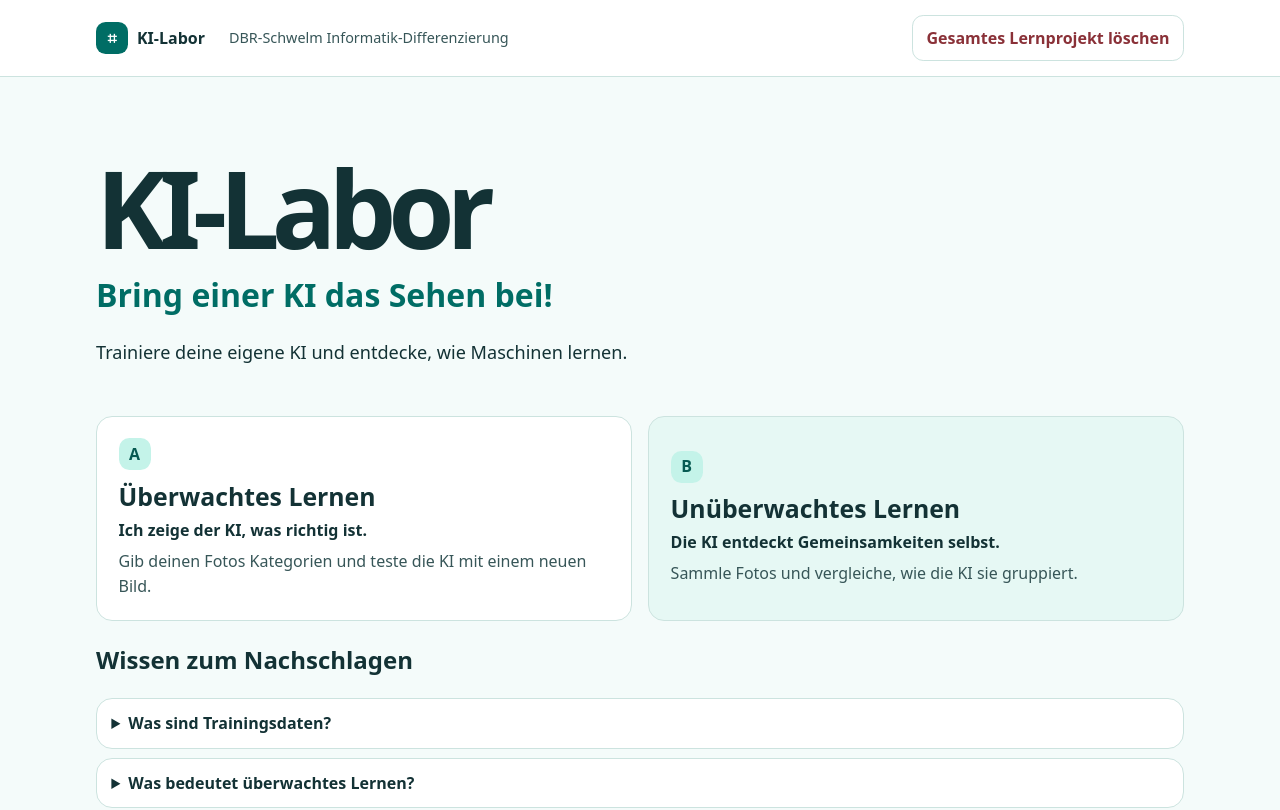
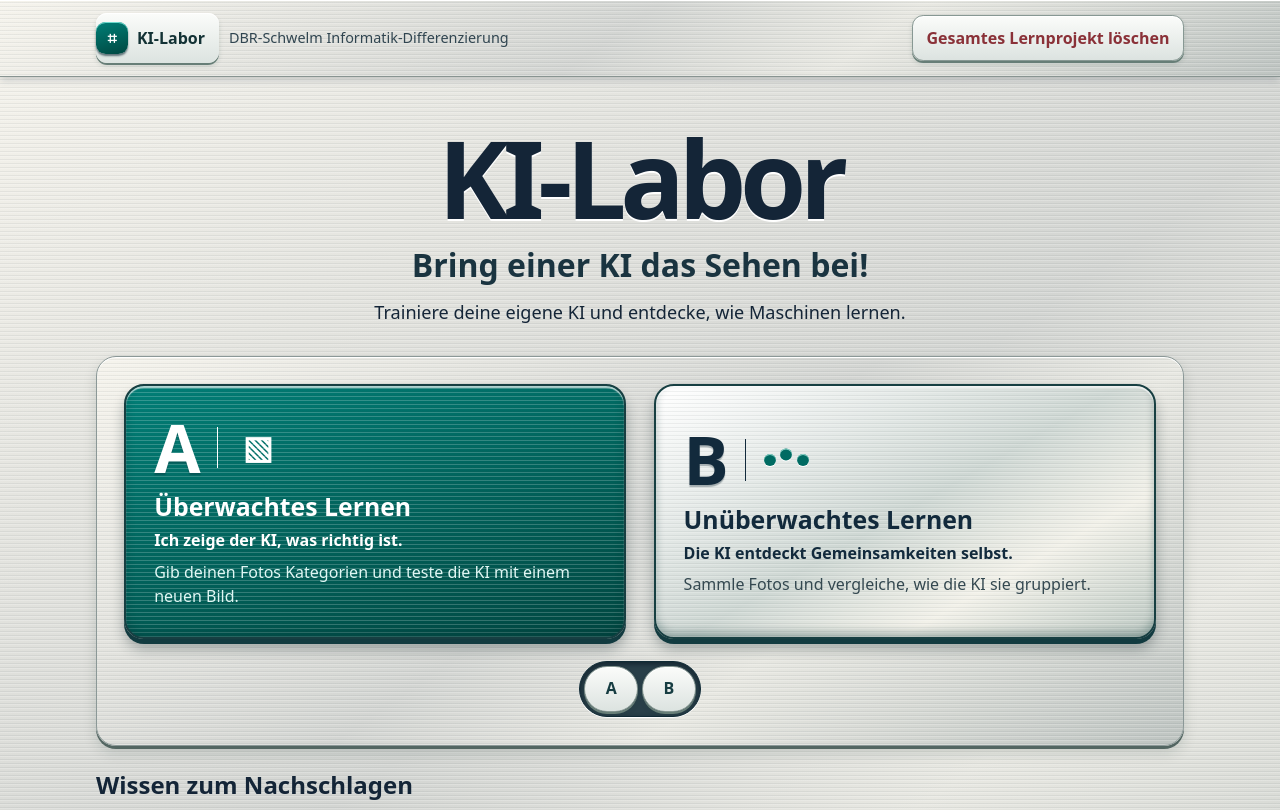
Before and after one commit to pt-dbr/KI-Labor, a plain HTML site: page index.html in a window 1280 px wide. Shown: the top 810 px of the page. Drawn offline with Linux system fonts and the light colour scheme.

Commit message:
Add files via upload

```diff
--- a/app.mjs
+++ b/app.mjs
@@ -100,17 +100,28 @@ function unsupervised() {
     panel(4, 'Über Ergebnisse nachdenken', '<p>Schau dir die Fotos in den Gruppen an. Überlege, ob etwa Farben, Formen oder Hintergründe eine Rolle gespielt haben könnten. Die Rechenmethode liefert Gruppen und Abstände zwischen Zahlenwerten.</p>');
 }
 
+function modeSelector() {
+  return '<nav class="mode-selector" aria-label="Lernmodus wechseln">' +
+    [['a', 'Überwachtes Lernen'], ['b', 'Unüberwachtes Lernen']].map(([key, label]) =>
+      '<button type="button" data-view="' + key + '" aria-label="Modus ' + key.toUpperCase() +
+      ': ' + label + '"' + (view === key ? ' aria-current="page"' : '') + '>' +
+      key.toUpperCase() + '</button>').join('') + '</nav>';
+}
+
 function render() {
   const faq = '<section><h2>Wissen zum Nachschlagen</h2>' + info.map(([q, a]) =>
     '<details><summary>' + q + '</summary><p>' + a + '</p></details>').join('') + '</section>';
   const content = view === 'home'
     ? '<section class="hero"><h1>KI-Labor</h1><strong>Bring einer KI das Sehen bei!</strong><p>Trainiere deine eigene KI und entdecke, wie Maschinen lernen.</p></section>' +
-      '<div class="grid"><button type="button" class="mode" data-view="a"><span class="badge">A</span><b>Überwachtes Lernen</b>' +
+      '<section class="faceplate" aria-label="Lernmodus auswählen"><div class="grid mode-grid">' +
+      '<button type="button" class="mode mode-a" data-view="a"><span class="key-top" aria-hidden="true"><span class="key-letter">A</span><span class="key-icon photo-icon">▧</span></span><b>Überwachtes Lernen</b>' +
       'Ich zeige der KI, was richtig ist.<small>Gib deinen Fotos Kategorien und teste die KI mit einem neuen Bild.</small></button>' +
-      '<button type="button" class="mode" data-view="b"><span class="badge">B</span><b>Unüberwachtes Lernen</b>' +
-      'Die KI entdeckt Gemeinsamkeiten selbst.<small>Sammle Fotos und vergleiche, wie die KI sie gruppiert.</small></button></div>'
-    : '<div class="mode-head"><button data-view="home">Zur Startseite</button><h1>' +
-      (view === 'a' ? 'A · Überwachtes Lernen' : 'B · Unüberwachtes Lernen') + '</h1></div>' +
+      '<button type="button" class="mode mode-b" data-view="b"><span class="key-top" aria-hidden="true"><span class="key-letter">B</span><span class="key-icon cluster-icon"><i></i><i></i><i></i></span></span><b>Unüberwachtes Lernen</b>' +
+      'Die KI entdeckt Gemeinsamkeiten selbst.<small>Sammle Fotos und vergleiche, wie die KI sie gruppiert.</small></button></div>' +
+      modeSelector() + '</section>'
+    : '<div class="mode-head"><div class="mode-tools"><button type="button" data-view="home">Zur Startseite</button>' +
+      modeSelector() + '</div><h1>' + (view === 'a' ? 'A · Überwachtes Lernen' : 'B · Unüberwachtes Lernen') +
+      '</h1></div>' +
       '<div class="feedback"><p id="working" class="status" role="status">' + escape(state.messages[view]) + '</p><progress id="progress" aria-label="Fortschritt der Berechnung" hidden></progress></div>' +
       '<fieldset id="workspace">' + (view === 'a' ? supervised() : unsupervised()) + '</fieldset>' +
       '<section class="panel"><h2>Forscherauftrag</h2><ol>' + experiments[view].map(task => '<li>' + task + '</li>').join('') + '</ol></section>';
@@ -119,7 +130,7 @@ function render() {
 }
 
 function go(destination) {
-  if (operation || resetting) return;
+  if (operation || resetting || view === destination && destination !== 'home') return;
   view = destination;
   render();
   const heading = main.querySelector('h1');
@@ -144,7 +155,7 @@ function run(task) {
   const {signal} = controller;
   $('workspace').disabled = true;
   $('home').disabled = true;
-  main.querySelector('[data-view="home"]').disabled = true;
+  main.querySelectorAll('button[data-view]').forEach(button => { button.disabled = true; });
   operation = (async () => {
     try { state.messages[view] = await task(signal); }
     catch (error) {
--- a/index.html
+++ b/index.html
@@ -4,7 +4,7 @@
   <meta charset="utf-8">
   <meta name="viewport" content="width=device-width, initial-scale=1">
   <meta http-equiv="Content-Security-Policy" content="default-src 'self'; connect-src 'self'; img-src 'self' blob:; object-src 'none'; base-uri 'none'; form-action 'none'">
-  <meta name="theme-color" content="#f4fbfa">
+  <meta name="theme-color" content="#dfdfda">
   <title>KI-Labor – Bring einer KI das Sehen bei!</title>
   <link rel="stylesheet" href="./style.css">
   <script type="module" src="./app.mjs"></script>
--- a/style.css
+++ b/style.css
@@ -66,3 +66,85 @@ dialog::backdrop { background: #0c2529aa; }
 .feedback:has(.status:not(:empty)) { padding: .4rem 0; }
 .feedback .status { margin: 0; }
 .category > button { margin-top: .65rem; }
+
+
+/* Brushed aluminium and raised, touch-friendly controls. */
+:root {
+  color: #142537;
+  background: #d9d9d5;
+  --teal: #005f59;
+  --line: #9caaa9;
+  --grain: repeating-linear-gradient(0deg, #fff3 0 1px, #35454c12 1px 2px, transparent 2px 4px);
+  --steel: linear-gradient(145deg, #f6f4ed, #d3d5d2 48%, #e8e8e2 67%, #bec4c1);
+  --deep: linear-gradient(165deg, #007f77, #005750 72%, #004741);
+}
+body { background: var(--grain), var(--steel); min-height: 100vh; }
+.top, .faceplate, .mode-head { background: var(--grain), var(--steel); }
+.top { border-bottom: 1px solid #889491; box-shadow: inset 0 1px #fff, 0 3px 8px #192a3833; }
+.school, .privacy { color: #304550; }
+.brand-mark { background: var(--deep); box-shadow: inset 0 1px #6ed9cd, 0 2px 2px #122c38a0; }
+.hero { text-align: center; padding: clamp(1.6rem, 4vw, 3.1rem) 0 1.3rem; }
+.hero h1 { font-weight: 900; letter-spacing: -.06em; text-shadow: 0 2px 0 #fff; }
+.hero strong { color: #1a3440; }
+.hero p { margin: .55rem 0; }
+.faceplate, .mode-head, .panel, details, dialog {
+  border: 1px solid #8b9897;
+  box-shadow: inset 0 1px 0 white, 0 3px 0 #536662, 0 7px 14px #10282225;
+}
+.faceplate {
+  padding: clamp(.9rem, 3vw, 1.7rem);
+  border-radius: 1.25rem;
+}
+.mode-grid { gap: clamp(1rem, 3vw, 1.7rem); }
+button, .upload, select {
+  background: linear-gradient(#fbfcfa, #dce3e0);
+  border-color: #879893;
+  box-shadow: inset 0 1px #fff, 0 2px 0 #677e77, 0 3px 5px #16363124;
+  color: #173d42;
+}
+button:hover, .upload:hover { background: linear-gradient(#fff, #cbebe5); }
+button:active:not(:disabled), .upload:active {
+  transform: translateY(2px);
+  box-shadow: inset 0 2px 4px #0c302749;
+}
+button:focus-visible, input:focus-visible, select:focus-visible, summary:focus-visible {
+  outline: 3px solid #00635d;
+  outline-offset: 4px;
+}
+button.primary { color: #fff; background: var(--deep); border-color: #004942; box-shadow: inset 0 1px #76d9ca, 0 3px 0 #003b37, 0 5px 8px #0c302744; }
+button.primary:hover { background: linear-gradient(#008077, #00544e); }
+button.danger { background: linear-gradient(#a7434c, #7c2730); color: white; border-color: #6e292e; box-shadow: inset 0 1px #eab2b7, 0 2px 0 #622830; }
+button.danger:hover { background: #7b2a33; }
+.mode.mode-a, .mode.mode-b {
+  min-height: 235px;
+  border: 2px solid #173f42;
+  border-radius: 1.25rem;
+  padding: clamp(1.1rem, 3.3vw, 1.75rem);
+  box-shadow: inset 0 2px 1px #ffffffb0, inset 0 -5px 9px #002e314b, 0 5px 0 #123b40, 0 10px 13px #16272c54;
+}
+.mode.mode-a { color: white; background: var(--grain), var(--deep); }
+.mode.mode-b { color: #122a3c; background: var(--grain), linear-gradient(150deg,#fff 1%,#ced7d3 50%,#f2f1e9 73%,#bcc8c2); }
+.mode.mode-a:hover, .mode.mode-b:hover { filter: brightness(1.065); }
+.mode.mode-a:active, .mode.mode-b:active { transform: translateY(4px); box-shadow: inset 0 3px 6px #082d3b50, 0 1px 0 #123b40; }
+.mode-a small { color: #e0f7f4; }
+.mode-b small { color: #344850; }
+.key-top { display: flex; align-items: center; gap: 1rem; }
+.key-letter { font-size: clamp(2.6rem, 7vw, 4.2rem); font-weight: 900; line-height: 1; text-shadow: 0 2px 1px #14293555; }
+.key-icon { min-width: 4.1rem; min-height: 2.6rem; display: inline-flex; justify-content: center; align-items: center; border-left: 1px solid currentColor; padding-left: 1rem; }
+.photo-icon { font-size: 2rem; line-height: 1; }
+.cluster-icon { gap: .28rem; }
+.cluster-icon i { display: block; width: .75rem; height: .75rem; border-radius: 50%; background: #006b62; box-shadow: inset 0 1px #91d7cc, 0 1px 0 #fff; }
+.cluster-icon i:nth-child(2) { transform: translateY(-.35rem); }
+.mode-selector { display: flex; gap: .25rem; padding: .25rem; border: 1px solid #102a35; border-radius: 2rem; background: #293f49; box-shadow: inset 0 2px 5px #12232d, 0 1px 0 white; width: max-content; }
+.faceplate .mode-selector { margin: 1.35rem auto .1rem; }
+.mode-selector button { min-width: 3.35rem; padding: .3rem .8rem; border-radius: 2rem; }
+.mode-selector button[aria-current] { color: white; background: var(--deep); box-shadow: inset 0 1px #5cbfb0, 0 2px 0 #102c2f; }
+.mode-head { border-radius: 1rem; padding: 1rem clamp(.9rem, 4vw, 1.5rem); }
+.mode-tools { display: flex; justify-content: space-between; align-items: center; gap: .75rem; flex-wrap: wrap; }
+.panel, details, dialog { color: #142537; background: linear-gradient(160deg,#fffefa,#edf1ee); }
+.panel { margin-bottom: 1.2rem; }
+.category, .group { border: 1px solid #a1b2ac; box-shadow: inset 0 2px 4px #0e32321a; background: #e6eeeb; }
+.step { background: var(--deep); color: #fff; box-shadow: inset 0 1px #78bcb4, 0 1px 0 #173539; }
+.feedback { background: #e3ece9; border-radius: 0 0 .6rem .6rem; }
+.feedback:has(.status:not(:empty)) { padding: .45rem .75rem; }
+@media (max-width: 480px) { .mode.mode-a, .mode.mode-b { min-height: 185px; } }
```
